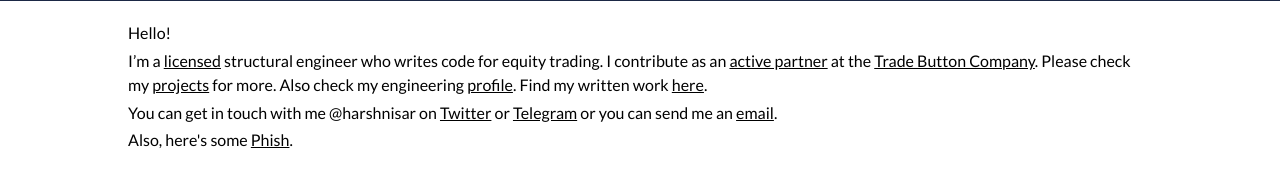
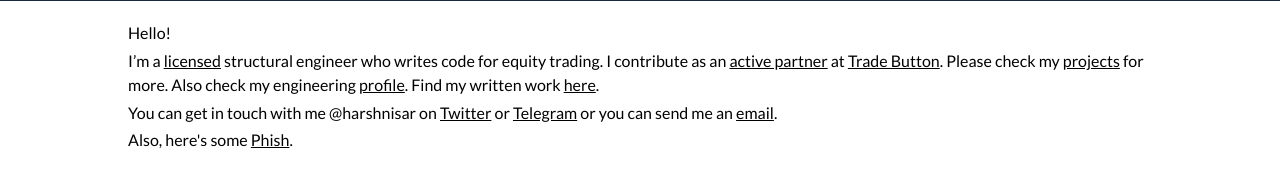
Before and after one commit to hknnisar/hknnisar.github.io, a plain HTML site: page index.html in a window 1280 px wide. Shown: the part 114-300 px from the top of the page. Drawn offline with Linux system fonts and the light colour scheme.

Commit message:
revised firm name

```diff
--- a/index.html
+++ b/index.html
@@ -55,7 +55,7 @@
 	<div class="content">
 
 		Hello!<br><br>
-		I’m a <a href="https://search.dca.ca.gov/details/7500/C/87653/624240a3fdeafe0825b43cb04709d048" title="California P.E. C 87653"><u>licensed</u></a> structural engineer who writes code for equity trading. I contribute as an <a href="https://tradebutton.co#nav-harshnisar"><u>active partner</u></a> at the <a href="https://tradebutton.co" title="Trade Button Company"><u>Trade Button Company</u></a>.  Please check my <a href="projects"><u>projects</u></a> for more. Also check my engineering <a href="engineering"><u>profile</u></a>. Find my written work <a href="writing"><u>here</u></a>.
+		I’m a <a href="https://search.dca.ca.gov/details/7500/C/87653/624240a3fdeafe0825b43cb04709d048" title="California P.E. C 87653"><u>licensed</u></a> structural engineer who writes code for equity trading. I contribute as an <a href="https://tradebutton.co#nav-harshnisar"><u>active partner</u></a> at <a href="https://tradebutton.co" title="Trade Button Company"><u>Trade Button</u></a>.  Please check my <a href="projects"><u>projects</u></a> for more. Also check my engineering <a href="engineering"><u>profile</u></a>. Find my written work <a href="writing"><u>here</u></a>.
 		<br><br>
 		You can get in touch with me @harshnisar on <a href="https://twitter.com/harshnisar"><u>Twitter</u></a> or <a href="https://t.me/harshnisar"><u>Telegram</u></a> or you can send me an <a href="mailto:harsh@harshnisar.com" title="harsh@harshnisar.com"><u>email</u></a>.
 		<br><br>
```
